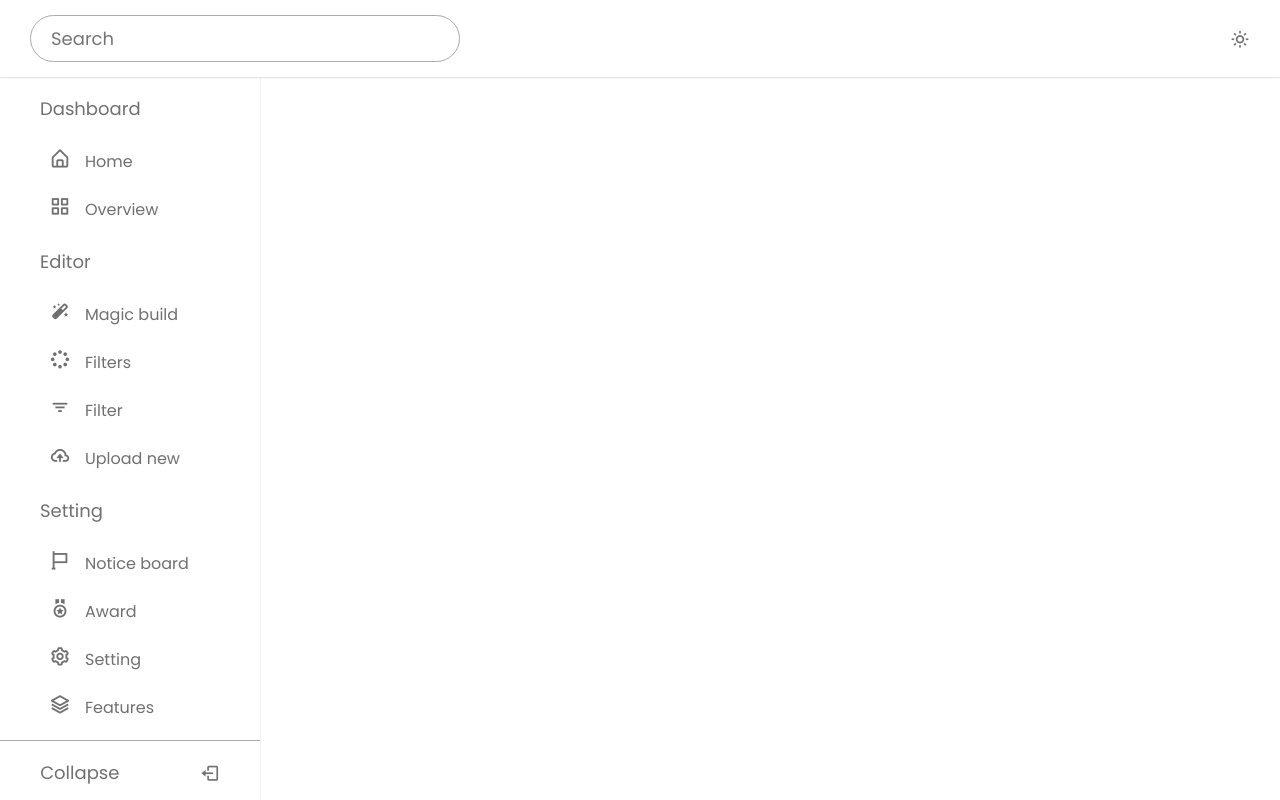
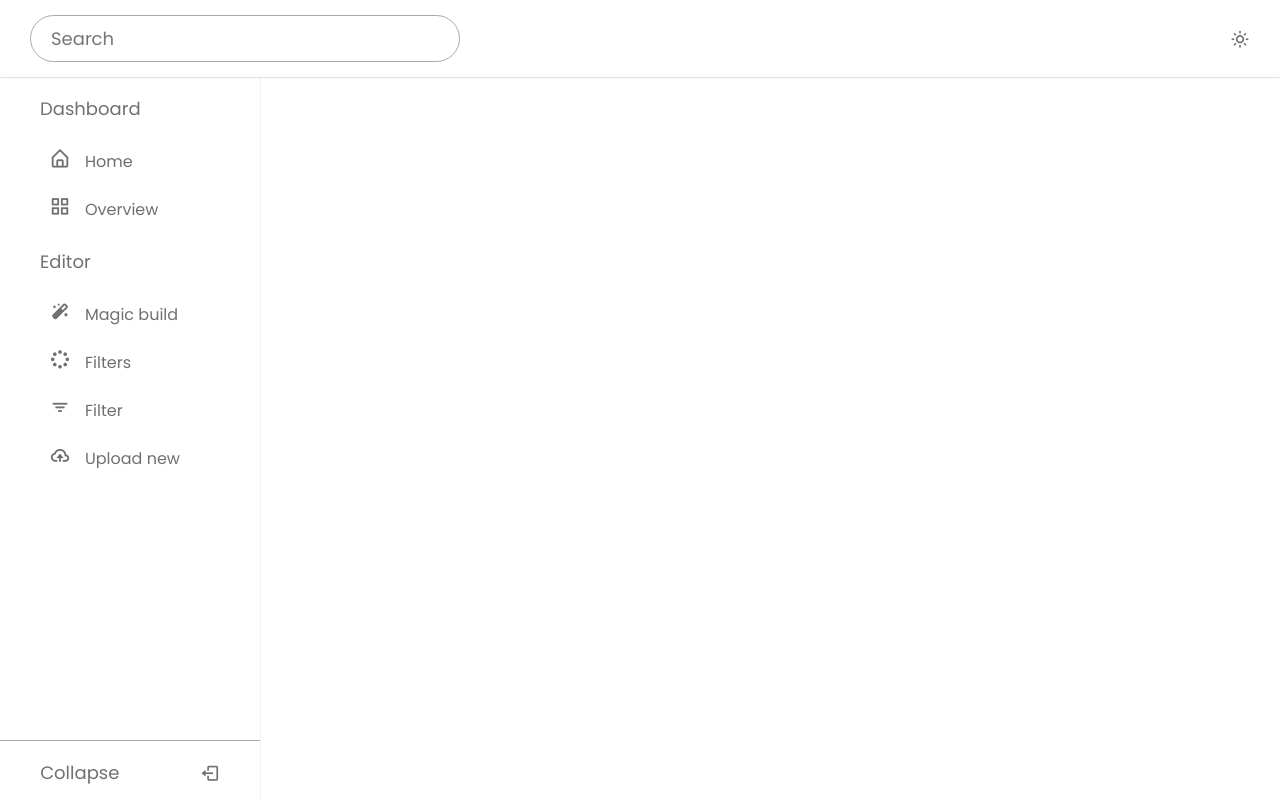
Before and after one commit to NicholasPannun/PowerBI_Scripts_Interactive-Sidebar-Navigation-Bar, a plain HTML site: page index.html in a window 1280 px wide. Drawn offline with nearby package versions, Linux system fonts and the light colour scheme.

Commit message:
Update index.html

```diff
--- a/index.html
+++ b/index.html
@@ -114,7 +114,7 @@
             </a>
           </li>
         </ul>
-        <ul class="menu_items">
+        <!-- <ul class="menu_items">
           <div class="menu_title menu_setting"></div>
           <li class="item">
             <a href="#" class="nav_link">
@@ -148,7 +148,7 @@
               <span class="navlink">Features</span>
             </a>
           </li>
-        </ul>
+        </ul> -->
 
         <!-- Sidebar Open / Close -->
         <div class="bottom_content">
```
